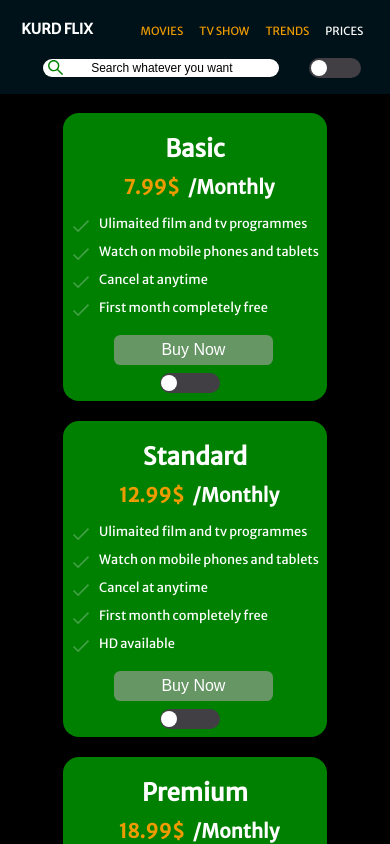
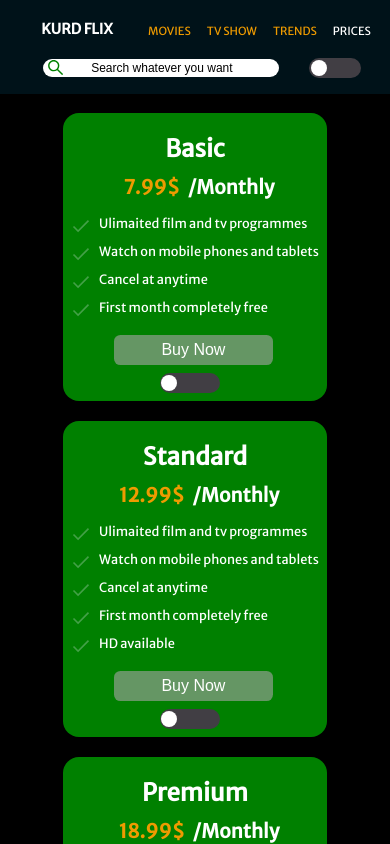
Before and after one commit to Aram442/movie-app, a React (Create React App) app: page /Pricing in a window 390 px wide. Shown: the top 844 px of the page. Built offline with nearby package versions, Linux system fonts and the light colour scheme.

Commit message:
Fixing Kurd FLIX Margain

```diff
--- a/src/Styles/NavBar.css
+++ b/src/Styles/NavBar.css
@@ -126,7 +126,7 @@ span #HomeLight:hover,
   }
 
   nav h1 {
-    margin: 20px 10px;
+    margin: 20px 5px 20px 30px;
     font-size: 0.9rem;
   }
 
```
